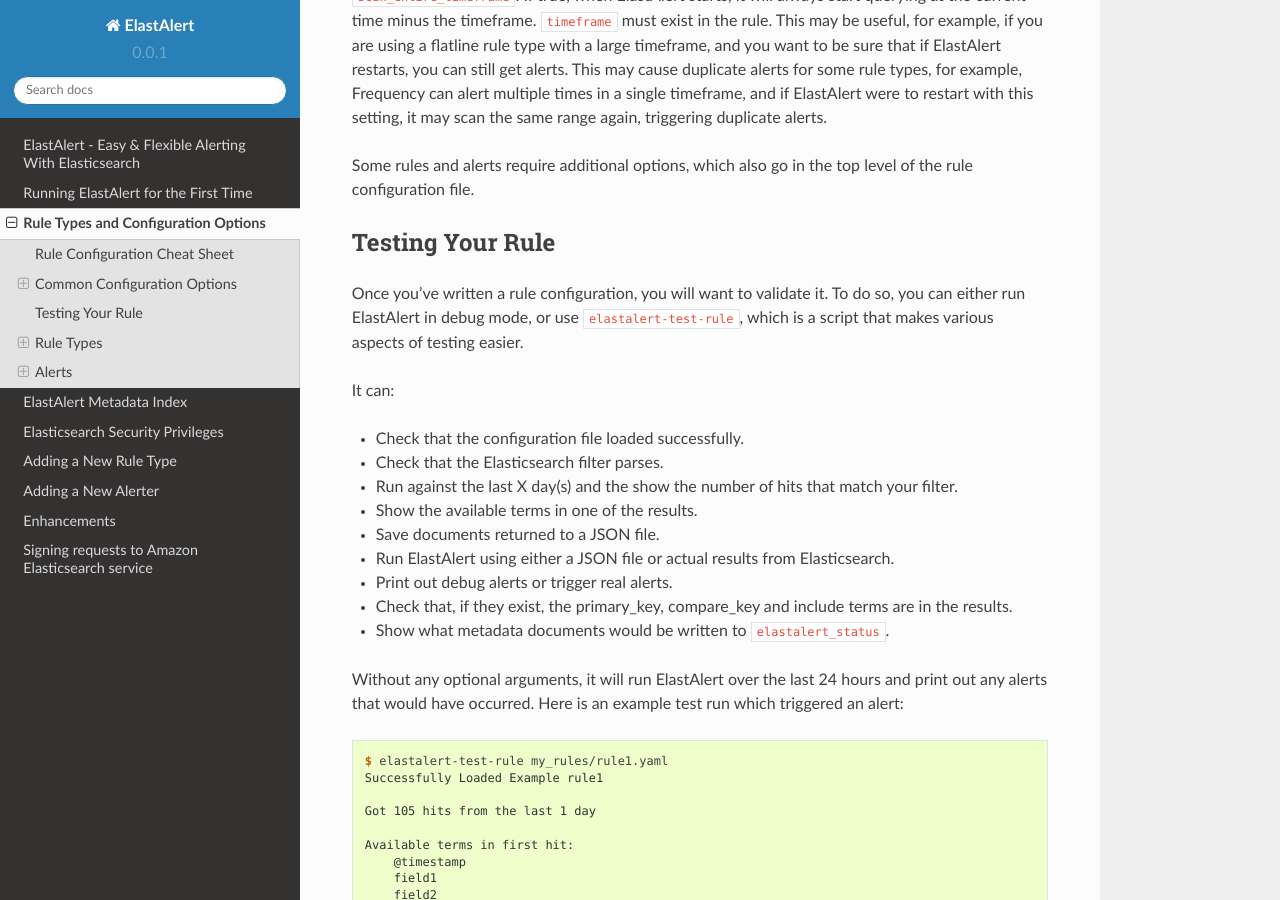
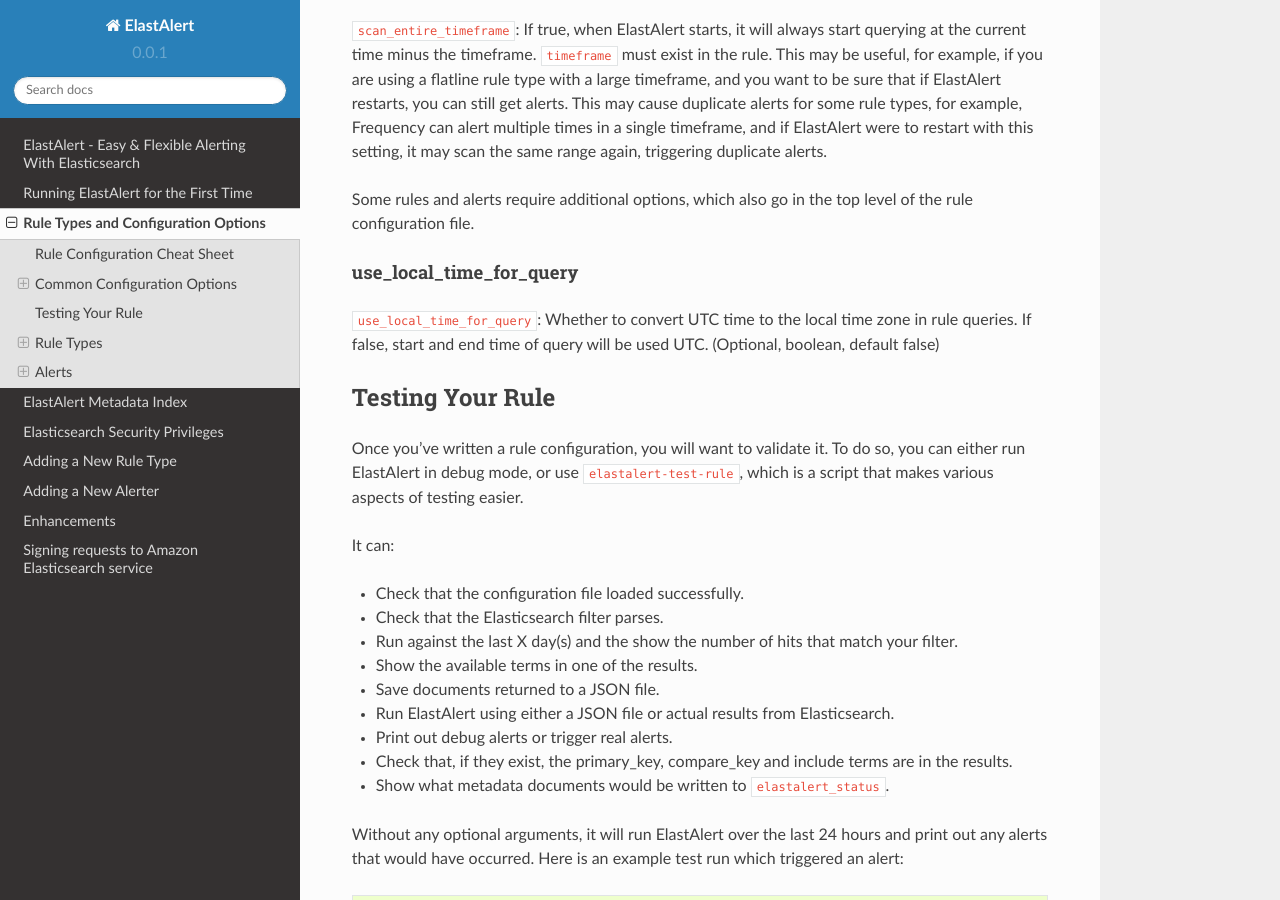
Before and after one commit to Yelp/elastalert, a Sphinx documentation site: the page built from docs/source/ruletypes.rst, in a window 1280 px wide and 900 px high, scrolled down 15761 px. Built offline with Sphinx 7.4.7 and the Read the Docs theme 2.0.0, drawn with Linux system fonts in a browser that asks for light colours; pages that are not in the unit, such as notebooks, are missing from menus; some of the changed text lies outside the part shown.

Commit message:
Adds information about the "use_local_time_for_query" parameter.

```diff
--- a/docs/source/ruletypes.rst
+++ b/docs/source/ruletypes.rst
@@ -101,6 +101,8 @@
 | ``category`` (string, default empty string)                  |           |
 +--------------------------------------------------------------+           |
 | ``scan_entire_timeframe`` (bool, default False)              |           |
++--------------------------------------------------------------+           |
+| ``use_local_time_for_query`` (bool, default False)           |           |
 +--------------------------------------------------------------+           |
 | ``import`` (string)                                          |           |
 |                                                              |           |
@@ -695,6 +697,11 @@
 
 Some rules and alerts require additional options, which also go in the top level of the rule configuration file.
 
+use_local_time_for_query
+^^^^^^^^^^^^^^^^^^^^^
+
+``use_local_time_for_query``: Whether to convert UTC time to the local time zone in rule queries.
+If false, start and end time of query will be used UTC. (Optional, boolean, default false)
 
 .. _testing :
 
```
